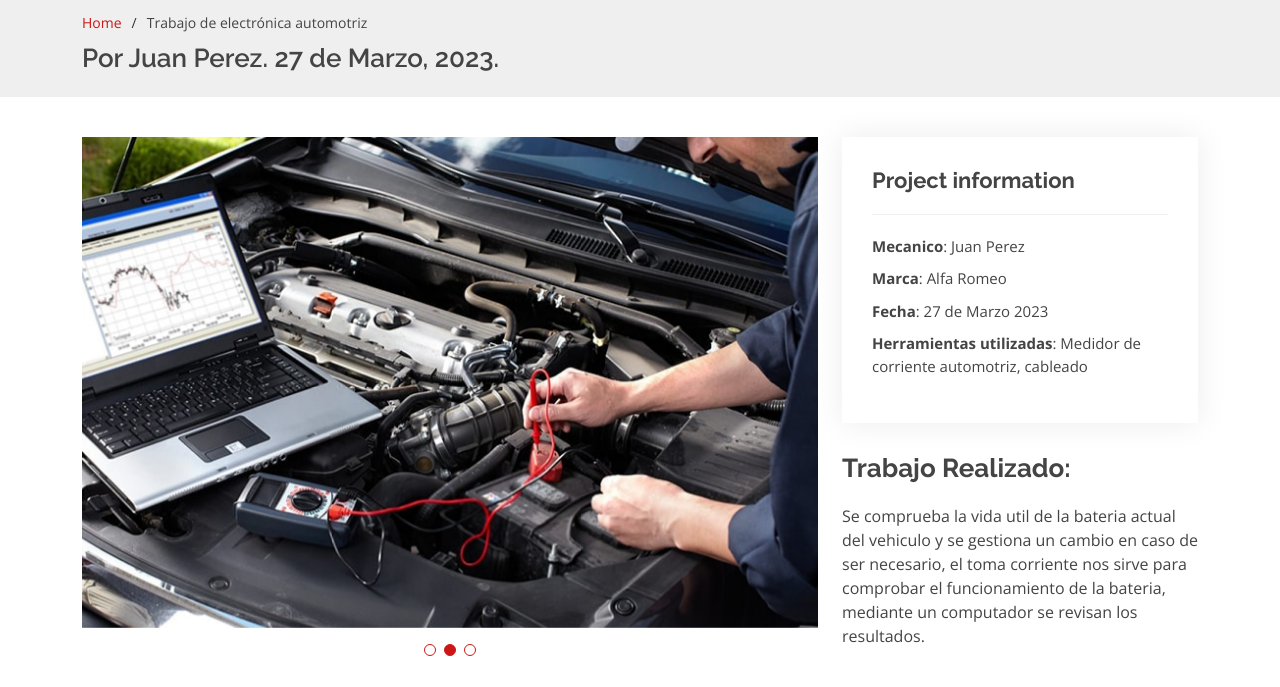
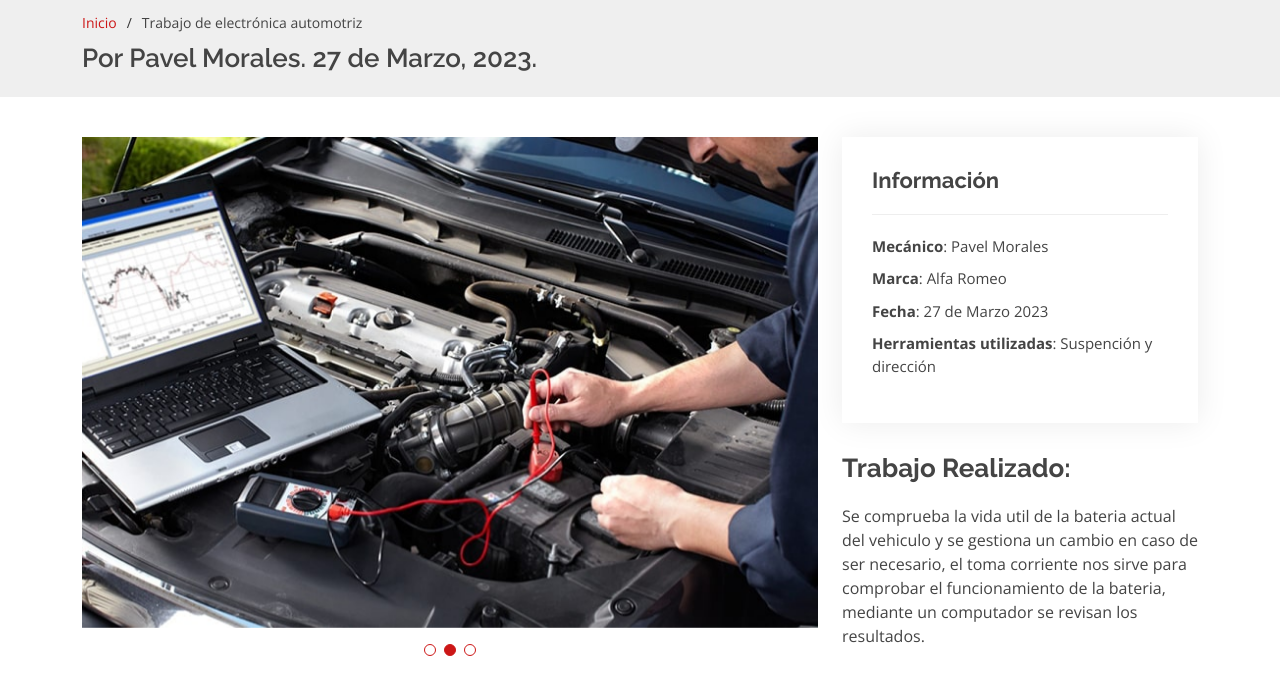
Before and after one commit to MikeRubioP/Prueba-Web, a plain HTML site: page mecanico-pavel.html in a window 1280 px wide. Shown: the part 113-800 px from the top of the page. Drawn offline with nearby package versions, Linux system fonts and the light colour scheme.

Commit message:
Update mecanico-pavel.html
Signed-off-by: almepavez <127414160+almepavez@users.noreply.github.com>

```diff
--- a/mecanico-pavel.html
+++ b/mecanico-pavel.html
@@ -85,10 +85,10 @@
       <div class="container">
 
         <ol>
-          <li><a href="index.html">Home</a></li>
+          <li><a href="index.html">Inicio</a></li>
           <li>Trabajo de electrónica automotriz</li>
         </ol>
-        <h2>Por Juan Perez. 27 de Marzo, 2023.</h2>
+        <h2>Por Pavel Morales. 27 de Marzo, 2023.</h2>
 
       </div>
     </section><!-- End Breadcrumbs -->
@@ -122,12 +122,12 @@
 
           <div class="col-lg-4">
             <div class="portfolio-info">
-              <h3>Project information</h3>
+              <h3>Información</h3>
               <ul>
-                <li><strong>Mecanico</strong>: Juan Perez</li>
+                <li><strong>Mecánico</strong>: Pavel Morales</li>
                 <li><strong>Marca</strong>: Alfa Romeo</li>
                 <li><strong>Fecha</strong>: 27 de Marzo 2023</li>
-                <li><strong>Herramientas utilizadas</strong>: Medidor de corriente automotriz, cableado</li>
+                <li><strong>Herramientas utilizadas</strong>: Suspención y dirección</li>
               </ul>
             </div>
             <div class="portfolio-description">
```
